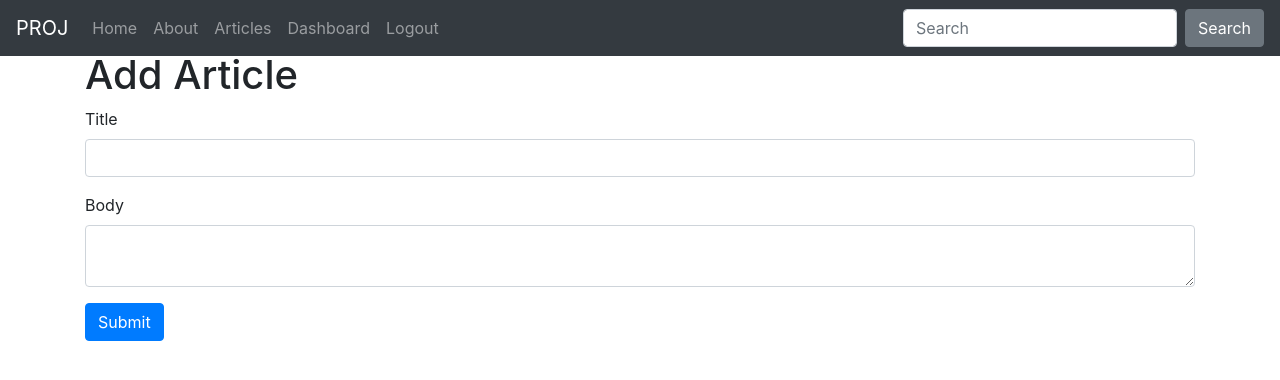
After one commit to KaydenR/FlaskTest, a Flask app: page /add_article in a window 1280 px wide. The commit adds this page. Shown: the top 380 px of the page. Run offline with Flask 2, Linux system fonts and the light colour scheme; the visitor is signed in with stand-in values (Sample User, id 1); some libraries are stand-ins or nearby versions.

Commit message:
added session control with article db with POST and GET methods

```diff
--- a/app.py
+++ b/app.py
@@ -3,6 +3,7 @@ from data import Articles
 from flask_mysqldb import MySQL
 from wtforms import Form, StringField, TextAreaField, PasswordField, validators
 from passlib.hash import sha256_crypt
+from functools import wraps
 
 app = Flask(__name__)
 
@@ -112,9 +113,59 @@ def login():
 
     return render_template('login.html')
 
+#check if user logged in
+def is_logged_in(f):
+    @wraps(f)
+    def wrap(*args, **kwargs):
+        if 'logged_in' in session:
+            return f(*args, **kwargs)
+        else:
+            flash('Unauthorized Access, Please login', 'danger')
+            return redirect(url_for('login'))
+    return wrap
+
+@app.route('/logout')
+@is_logged_in
+def logout():
+    session.clear()
+    flash('You are now logged out', 'success')
+    return redirect(url_for('login'))
+
 @app.route('/dashboard')
+@is_logged_in
 def dashboard():
     return render_template('dashboard.html')
+
+#Article Form Class
+class ArticleForm(Form):
+    title = StringField('Title', [validators.Length(min=1, max=200)])
+    body = TextAreaField('Body', [validators.Length(min=30)])
+
+#Add Article
+@app.route('/add_article', methods=['GET', 'POST'])
+@is_logged_in
+def add_article():
+    form = ArticleForm(request.form)
+    if request.method == 'POST' and form.validate():
+        title = form.title.data
+        body = form.body.data
+        #Create Cursor
+        cur = mysql.connection.cursor()
+
+        #execute
+        cur.execute("INSERT INTO articles(title, body, author) VALUES(%s, %s, %s)", (title, body, session['username']))
+
+        #commit to db
+        mysql.connection.commit()
+
+        #close connection
+        cur.close()
+
+        flash('Article Created', 'success')
+
+        return redirect(url_for('dashboard'))
+
+    return render_template('add_article.html', form=form)
 
 if __name__ == '__main__':
     app.debug = True
--- /dev/null
+++ b/templates/add_article.html
@@ -0,0 +1,15 @@
+{% extends 'layout.html' %}
+
+{% block body %}
+    <h1>Add Article</h1>
+    {% from "includes/_formhelpers.html" import render_field %}
+    <form method="POST" action="">
+      <div class="form-group">
+        {{ render_field(form.title, class_="form-control") }}
+      </div>
+      <div class="form-group">
+        {{ render_field(form.body, class_="form-control", id="editor") }}
+      </div>
+      <p><input type="submit" class="btn btn-primary" value="Submit"></p>
+    </form>
+{% endblock %}
--- a/templates/dashboard.html
+++ b/templates/dashboard.html
@@ -2,4 +2,6 @@
 
 {% block body %}
   <h1>Dashboard <small>Welcome {{session.username}}</small></h1>
+  <a class="btn btn-success" href="/add_article">Add Article</a>
+  <hr>
 {% endblock %}
--- a/templates/includes/_navbar.html
+++ b/templates/includes/_navbar.html
@@ -15,12 +15,21 @@
         <li class="nav-item">
             <a class="nav-link" href="/articles">Articles</a>
           </li>
-        <li class="nav-item navbar-right">
+        {% if session.logged_in %}
+        <li class="nav-item">
+            <a class="nav-link" href="/dashboard">Dashboard<span class="sr-only">(current)</span></a>
+          </li>
+        <li class="nav-item">
+            <a class="nav-link" href="/logout">Logout<span class="sr-only">(current)</span></a>
+          </li>
+        {% else %}
+        <li class="nav-item">
             <a class="nav-link" href="/register">Register<span class="sr-only">(current)</span></a>
           </li>
         <li class="nav-item navbar-right">
             <a class="nav-link" href="/login">Login<span class="sr-only">(current)</span></a>
           </li>
+        {% endif %}
       </ul>
       <form class="form-inline my-2 my-lg-0">
         <input class="form-control mr-sm-2" type="text" placeholder="Search" aria-label="Search">
--- a/templates/layout.html
+++ b/templates/layout.html
@@ -7,11 +7,16 @@
         <link rel="stylesheet" href="https://stackpath.bootstrapcdn.com/bootstrap/4.3.1/css/bootstrap.min.css">
     </head>
     <body>
-            {% include 'includes/_navbar.html' %}
+        {% include 'includes/_navbar.html' %}
         <div class="container" style="padding-top: 4%;">
-            {% include 'includes/_messages.html' %}
-            {% block body %}{% endblock %}
+          {% include 'includes/_messages.html' %}
+          {% block body %}{% endblock %}
         </div>
+
         <script src="https://stackpath.bootstrapcdn.com/bootstrap/4.3.1/js/bootstrap.min.js"></script>
+        <script src="https://cdn.ckeditor.com/ckeditor5/15.0.0/classic/ckeditor.js"></script>
+        <script type="text/javascript">
+          CKEDITOR.replace('editor')
+        </script>
     </body>
 </html>
```
Lines whose indentation alone changed are shown as unchanged.
